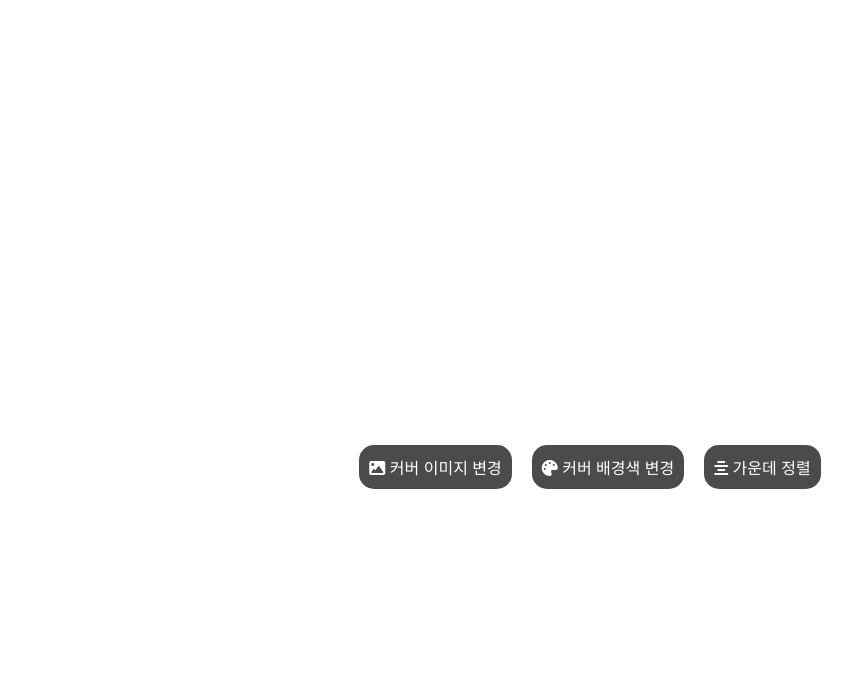
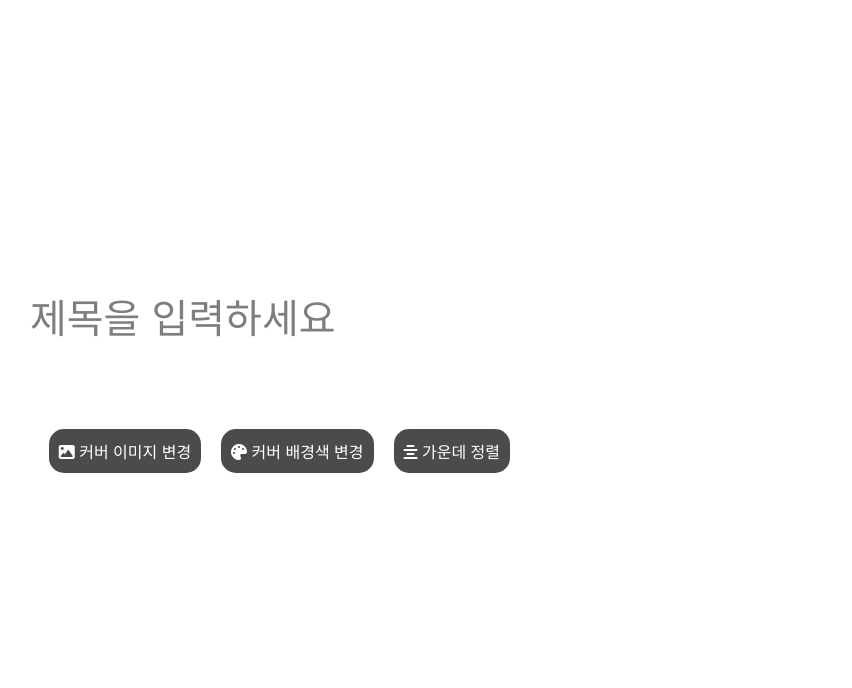
Before and after one commit to LikeLion-at-Skhu-10/Plumn, a Django app: template posts/templates/blog/create.html in a window 1280 px wide; the page is wider, and only the part inside the window is pictured. Shown: the part 83-771 px from the top of that part, without its empty margins (370-1222 px from the left). Run offline with Django 4.2, Linux system fonts and the light colour scheme; the template is opened without the code that fills it, so the values that code supplies are empty; some libraries are stand-ins or nearby versions; some web fonts are replaced.

Commit message:
merge용 push

```diff
--- a/posts/templates/accounts/find_id.html
+++ b/posts/templates/accounts/find_id.html
@@ -15,9 +15,10 @@
     {% block content %}
     <div>
       <div class="container">
+        <div class="img-box">
         <a href="{% url 'index' %}">
-          <img class="picture" src="{% static 'img/plumn.png' %}"
-        /></a>
+            <img class="picture" src="{% static 'img/plumn.png' %}" /></a>
+            </div>
         <div class="text_wrap">
           <div class="tel_find">
             <h4>전화번호를 입력해주세요!</h4>
--- a/posts/templates/accounts/find_pw_success.html
+++ b/posts/templates/accounts/find_pw_success.html
@@ -15,8 +15,10 @@
     <div>
       <div class="container">
         <a href="{% url 'index' %}">
-          <img class="picture" src="{% static 'img/plumn.png' %}"
-        /></a>
+          <div class="img-box">
+            <a href="{% url 'index' %}">
+                <img class="picture" src="{% static 'img/plumn.png' %}" /></a>
+                </div>
         <div class="change_pw">
           <h4>비밀번호 재설정</h4>
           <div class="new_pw">
--- a/posts/templates/accounts/login.html
+++ b/posts/templates/accounts/login.html
@@ -15,9 +15,10 @@
 <body>
   {% block content %}
   <fieldset class="container">
+    <div class="img-box">
     <a href="{% url 'index' %}">
-      <img class="picture" src="{% static 'img/plumn.png' %}" /></a>
-
+        <img class="picture" src="{% static 'img/plumn.png' %}" /></a>
+        </div>
     <div class="idpw_wrap">
       <div class="id_wrap">
         <h4>아이디</h4>
--- a/posts/templates/blog/create.html
+++ b/posts/templates/blog/create.html
@@ -15,6 +15,11 @@
 <body>
   {% block content %}
   <div id="container">
+    <div class="title_form">
+    <div class="title_write">
+      <h1 class="form-control" contenteditable="true"></h1>
+    </div>
+    </div>
     <div class="plus_button_wrap">
       <div class="cover_image_plus">
         <input type="file" id="input-cover" class="image_inputType_file" accept="img/*">
@@ -39,9 +44,6 @@
       </div>
     </div>
 
-    <!-- <div class="title_write">
-      <p>제목을 입력해주세요</p>
-    </div> -->
   </div>
 
 
--- a/static/css/login.css
+++ b/static/css/login.css
@@ -8,7 +8,11 @@
 }
 
 .picture {
-  width: 1200px;
+  max-width: 90%;
+}
+
+.img-box{
+  width: 70%;
 }
 
 /* 아이디 박스 */
--- a/static/css/post.css
+++ b/static/css/post.css
@@ -3,11 +3,12 @@ body {
 }
 
 #container {
-  width: 1920px;
-  height: 500px;
   display: flex;
   justify-content: center;
   align-items: flex-end;
+  margin: 0 auto;
+  padding-top: 150px;
+  flex-direction: column;
 }
 
 .plus_button_wrap {
@@ -53,11 +54,38 @@ body {
   display: none;
 }
 
+
+.title_form{
+  display: inline-block;
+  width: 480px;
+  margin-bottom: 100px;
+}
+
 .title_write {
-  font-size: 45px;
-  text-align: center;
-  margin-top: 30px;
-  opacity: 0.2;
+  opacity: 1;
+}
+
+.form-control{
+  font-size: 2em;
+  text-decoration: none;
+  visibility: visible;
+  margin-bottom: 20px;
+  height: 10px;
+}
+
+.form-control:focus{
+  outline: none;
+}
+
+.form-control:empty::before{
+  color: black;
+  opacity: 0.5;
+}
+
+.form-control:empty::before{
+  content: "제목을 입력하세요";
+  cursor: text;
+  font-size: 30pt;
 }
 
 .hr_style {
--- a/static/js/image.js
+++ b/static/js/image.js
@@ -1,6 +1,8 @@
 // 커버 배경색 변경 js
 
 const container = document.getElementById("container");
+// const textArea = documnet.getElementById("title_write");
+
 const colors = [
   "#ffafb0",
   "#f2cfa5",
@@ -19,6 +21,7 @@ container.style.backgroundColor = "white";
 function colorChange() {
   const colorIdx = parseInt(Math.random() * colors.length); // 순서를 랜덤으로 만들기
   container.style.backgroundColor = colors[colorIdx]; // 랜덤으로 배열 안의 컬러를 선택한다.
+  // textArea.style.backgroundColor = colors[colorIdx];
 }
 
 // 커버 이미지 변경 js
```
Also changed, not shown: posts/templates/accounts/find_id_success.html (+4 -4 lines), posts/templates/accounts/find_pw.html (+4 -4 lines), 1 other file.
